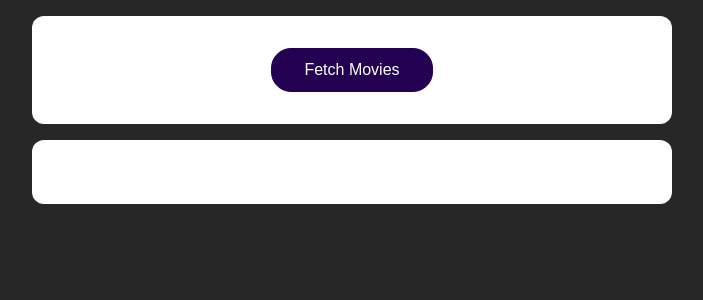
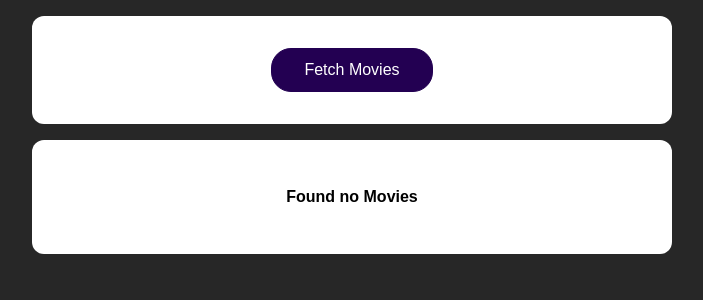
Before and after one commit to Paskual86/react-the-complete-guide, a React (Create React App) app in the folder 14-Sending-Http-Requests/: page / in a window 1280 px wide. Shown: the top 300 px of the page, without its empty margins (288-991 px from the left). Built offline with nearby package versions, Linux system fonts and the light colour scheme.

Commit message:
Handling Loading and Data States

```diff
--- a/14-Sending-Http-Requests/src/App.js
+++ b/14-Sending-Http-Requests/src/App.js
@@ -5,10 +5,11 @@
 
 function App() {
   const [movies, setMovies] = useState([]);
+  const [isLoading, setIsLoading] = useState(false);
 
   async function fetchMoviesHandler() {
-    // This return a promise.
-    const response = await fetch("https://swapi.dev/api/films/");
+    setIsLoading(true);
+    const response = await fetch("https://swapi.dev/api/films/"); // This return a promise.
     const data = await response.json(); // transform the response in  json object
     const transformedMovies = data.results.map((movieData) => {
       return {
@@ -19,6 +20,7 @@
       };
     });
     setMovies(transformedMovies);
+    setIsLoading(false);
   }
 
   return (
@@ -27,7 +29,17 @@
         <button onClick={fetchMoviesHandler}>Fetch Movies</button>
       </section>
       <section>
-        <MoviesList movies={movies} />
+        {!isLoading && movies.length > 0 && <MoviesList movies={movies} />}
+        {!isLoading && movies.length === 0 && (
+          <p>
+            <strong>Found no Movies</strong>
+          </p>
+        )}
+        {isLoading && (
+          <p>
+            <strong>Loading ...</strong>
+          </p>
+        )}
       </section>
     </React.Fragment>
   );
```
